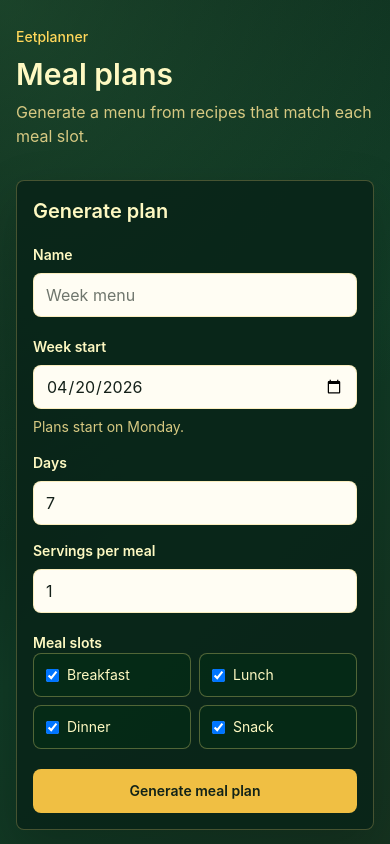
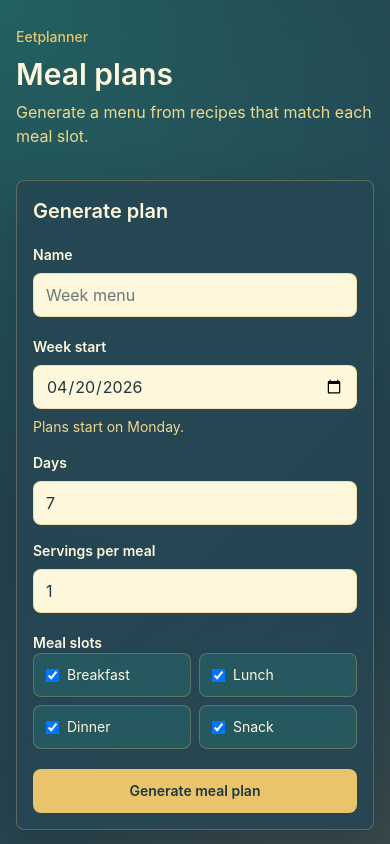
Before and after one commit to dariabilokin/eetplanner, a SvelteKit app: page /meal-plans in a window 390 px wide. Shown: the top 844 px of the page. Built offline with nearby package versions, Linux system fonts and the light colour scheme; no server answers; the database is empty.

Commit message:
Apply Coolors palette

```diff
--- a/src/app.css
+++ b/src/app.css
@@ -1,34 +1,41 @@
 @import "tailwindcss";
 
 :root {
-	color: #f5d878;
-	background: #092418;
+	--color-deep: #264653;
+	--color-teal: #2a9d8f;
+	--color-mustard: #e9c46a;
+	--color-orange: #f4a261;
+	--color-coral: #e76f51;
+	--color-cream: #fff7dc;
+	color: var(--color-mustard);
+	background: var(--color-deep);
 	font-family:
 		Inter, ui-sans-serif, system-ui, -apple-system, BlinkMacSystemFont, "Segoe UI", sans-serif;
 }
 
 html {
-	background: #092418;
+	background: var(--color-deep);
 }
 
 body {
 	min-height: 100vh;
 	margin: 0;
 	background:
-		radial-gradient(circle at top left, rgba(54, 122, 73, 0.42), transparent 34rem),
-		linear-gradient(135deg, #071b13 0%, #103a25 48%, #172f1d 100%);
-	color: #f5d878;
+		radial-gradient(circle at top left, rgba(42, 157, 143, 0.42), transparent 34rem),
+		radial-gradient(circle at bottom right, rgba(244, 162, 97, 0.2), transparent 30rem),
+		linear-gradient(135deg, #1d3540 0%, #264653 48%, #203b45 100%);
+	color: var(--color-mustard);
 }
 
 input,
 select,
 textarea {
-	background: #fffdf3;
-	color: #142019;
+	background: var(--color-cream);
+	color: #203640;
 }
 
 ::placeholder {
-	color: #6f766d;
+	color: #69777a;
 }
 
 a {
@@ -36,49 +43,90 @@ a {
 }
 
 .app-page {
-	color: #f5d878;
+	color: var(--color-mustard);
 }
 
 .app-muted {
-	color: #d7c982;
+	color: #f0d88b;
 }
 
 .app-link {
-	color: #ffd75a;
+	color: var(--color-mustard);
 }
 
 .app-link:hover {
-	color: #fff1a6;
+	color: #fff0b0;
 }
 
 .app-panel {
-	border: 1px solid rgba(245, 216, 120, 0.26);
-	background: rgba(9, 36, 24, 0.86);
+	border: 1px solid rgba(233, 196, 106, 0.28);
+	background: rgba(38, 70, 83, 0.86);
 	box-shadow: 0 18px 50px rgba(0, 0, 0, 0.18);
 }
 
 .app-panel-strong {
-	border: 1px solid rgba(245, 216, 120, 0.34);
-	background: rgba(6, 27, 18, 0.94);
+	border: 1px solid rgba(233, 196, 106, 0.38);
+	background: rgba(31, 58, 69, 0.96);
 	box-shadow: 0 24px 70px rgba(0, 0, 0, 0.24);
 }
 
 .app-input {
-	border: 1px solid rgba(245, 216, 120, 0.42);
-	background: #fffdf3;
-	color: #142019;
+	border: 1px solid rgba(233, 196, 106, 0.48);
+	background: var(--color-cream);
+	color: #203640;
 }
 
 .app-input:focus {
-	border-color: #f5d878;
-	outline: 3px solid rgba(245, 216, 120, 0.28);
+	border-color: var(--color-mustard);
+	outline: 3px solid rgba(233, 196, 106, 0.28);
 }
 
 .app-button {
-	background: #f0bf43;
-	color: #112218;
+	background: var(--color-mustard);
+	color: #203640;
 }
 
 .app-button:hover {
-	background: #ffd75a;
+	background: var(--color-orange);
 }
+
+.app-border {
+	border-color: rgba(233, 196, 106, 0.28);
+}
+
+.app-surface {
+	background: rgba(38, 70, 83, 0.72);
+}
+
+.app-surface-alt {
+	background: rgba(42, 157, 143, 0.34);
+}
+
+.app-surface-soft {
+	background: rgba(42, 157, 143, 0.22);
+}
+
+.app-badge {
+	background: var(--color-mustard);
+	color: #203640;
+}
+
+.app-badge-alt {
+	background: var(--color-teal);
+	color: #fff7dc;
+}
+
+.app-badge-warm {
+	background: var(--color-orange);
+	color: #203640;
+}
+
+.app-danger {
+	border-color: rgba(231, 111, 81, 0.7);
+	background: rgba(231, 111, 81, 0.16);
+	color: #ffd7ca;
+}
+
+.app-danger:hover {
+	background: rgba(231, 111, 81, 0.28);
+}
--- a/src/routes/+page.svelte
+++ b/src/routes/+page.svelte
@@ -29,8 +29,8 @@
 
 <main class="app-page mx-auto flex min-h-screen w-full max-w-5xl flex-col gap-8 px-4 py-8 sm:px-6">
 	<section class="flex flex-col gap-4">
-		<p class="text-sm font-semibold uppercase tracking-wide text-yellow-300">Eetplanner</p>
-		<h1 class="max-w-3xl text-4xl font-semibold text-yellow-100 sm:text-5xl">Plan meals without rebuilding the same list every week.</h1>
+		<p class="text-sm font-semibold uppercase tracking-wide text-[var(--color-mustard)]">Eetplanner</p>
+		<h1 class="max-w-3xl text-4xl font-semibold text-[var(--color-cream)] sm:text-5xl">Plan meals without rebuilding the same list every week.</h1>
 		<p class="app-muted max-w-2xl text-lg">
 			Start with recipes. Menus, calorie totals, and shopping lists will build from that data.
 		</p>
@@ -40,9 +40,9 @@
 		{#each links as link}
 			<a
 				href={link.href}
-				class="app-panel rounded-lg p-4 transition hover:border-yellow-200"
+				class="app-panel rounded-lg p-4 transition hover:border-[var(--color-orange)]"
 			>
-				<h2 class="text-lg font-semibold text-yellow-100">{link.title}</h2>
+				<h2 class="text-lg font-semibold text-[var(--color-cream)]">{link.title}</h2>
 				<p class="app-muted mt-2 text-sm leading-6">{link.text}</p>
 			</a>
 		{/each}
--- a/src/routes/meal-plans/+page.svelte
+++ b/src/routes/meal-plans/+page.svelte
@@ -36,46 +36,46 @@
 <main class="app-page mx-auto flex min-h-screen w-full max-w-6xl flex-col gap-8 px-4 py-6 sm:px-6">
 	<header>
 		<a href="/" class="app-link text-sm font-medium">Eetplanner</a>
-		<h1 class="mt-2 text-3xl font-semibold text-yellow-100">Meal plans</h1>
+		<h1 class="mt-2 text-3xl font-semibold text-[var(--color-cream)]">Meal plans</h1>
 		<p class="app-muted mt-2">Generate a menu from recipes that match each meal slot.</p>
 	</header>
 
 	<section class="grid gap-6 lg:grid-cols-[24rem_1fr]">
 		<form method="POST" action="?/generate" class="app-panel grid content-start gap-5 rounded-lg p-4">
-			<h2 class="text-xl font-semibold text-yellow-100">Generate plan</h2>
+			<h2 class="text-xl font-semibold text-[var(--color-cream)]">Generate plan</h2>
 
 			{#if form?.message}
-				<p class="rounded-lg border border-red-200 bg-red-50 p-3 text-sm text-red-800">{form.message}</p>
+				<p class="app-danger rounded-lg border p-3 text-sm">{form.message}</p>
 			{/if}
 
 			<label class="grid gap-2">
-				<span class="text-sm font-semibold text-yellow-100">Name</span>
+				<span class="text-sm font-semibold text-[var(--color-cream)]">Name</span>
 				<input name="name" value={values.name} placeholder="Week menu" class="app-input min-h-11 rounded-lg px-3" />
 			</label>
 
 			<div class="grid gap-4 sm:grid-cols-3 lg:grid-cols-1">
 				<label class="grid gap-2">
-					<span class="text-sm font-semibold text-yellow-100">Week start</span>
+					<span class="text-sm font-semibold text-[var(--color-cream)]">Week start</span>
 					<input name="startDate" type="date" value={values.startDate} class="app-input min-h-11 rounded-lg px-3" required />
 					<span class="app-muted text-sm">Plans start on Monday.</span>
 				</label>
 
 				<label class="grid gap-2">
-					<span class="text-sm font-semibold text-yellow-100">Days</span>
+					<span class="text-sm font-semibold text-[var(--color-cream)]">Days</span>
 					<input name="days" type="number" min="1" max="21" value={values.days} class="app-input min-h-11 rounded-lg px-3" required />
 				</label>
 
 				<label class="grid gap-2">
-					<span class="text-sm font-semibold text-yellow-100">Servings per meal</span>
+					<span class="text-sm font-semibold text-[var(--color-cream)]">Servings per meal</span>
 					<input name="servings" type="number" min="1" value={values.servings} class="app-input min-h-11 rounded-lg px-3" required />
 				</label>
 			</div>
 
 			<fieldset class="grid gap-2">
-				<legend class="text-sm font-semibold text-yellow-100">Meal slots</legend>
+				<legend class="text-sm font-semibold text-[var(--color-cream)]">Meal slots</legend>
 				<div class="grid grid-cols-2 gap-2">
 					{#each mealTypeOptions as mealType}
-						<label class="flex min-h-11 items-center gap-2 rounded-lg border border-yellow-200/30 bg-green-950/50 px-3 text-sm capitalize text-yellow-100">
+						<label class="flex min-h-11 items-center gap-2 rounded-lg border app-border app-surface-soft px-3 text-sm capitalize text-[var(--color-cream)]">
 							<input name="mealTypes" type="checkbox" value={mealType} checked={values.mealTypes.includes(mealType)} />
 							{mealType}
 						</label>
@@ -90,21 +90,21 @@
 
 		<section class="content-start">
 			<div class="flex items-center justify-between gap-3">
-				<h2 class="text-xl font-semibold text-yellow-100">Saved plans</h2>
+				<h2 class="text-xl font-semibold text-[var(--color-cream)]">Saved plans</h2>
 				<a href="/recipes" class="app-link text-sm font-semibold">Manage recipes</a>
 			</div>
 
 			{#if data.plans.length === 0}
 				<div class="app-panel mt-3 rounded-lg border-dashed p-6">
-					<h3 class="text-lg font-semibold text-yellow-100">No meal plans yet</h3>
+					<h3 class="text-lg font-semibold text-[var(--color-cream)]">No meal plans yet</h3>
 					<p class="app-muted mt-2">Generate the first plan from your imported recipes.</p>
 				</div>
 			{:else}
 				<div class="mt-3 grid gap-3">
 					{#each data.plans as plan}
-						<a href={`/meal-plans/${plan.id}`} class="app-panel grid gap-2 rounded-lg p-4 transition hover:border-yellow-200 sm:grid-cols-[1fr_auto]">
+						<a href={`/meal-plans/${plan.id}`} class="app-panel grid gap-2 rounded-lg p-4 transition hover:border-[var(--color-orange)] sm:grid-cols-[1fr_auto]">
 							<div>
-								<h3 class="font-semibold text-yellow-100">{plan.name}</h3>
+								<h3 class="font-semibold text-[var(--color-cream)]">{plan.name}</h3>
 								<p class="app-muted mt-1 text-sm">{plan.startDate} to {plan.endDate}</p>
 							</div>
 							<span class="app-link text-sm font-semibold">Open</span>
--- a/src/routes/shopping-list/+page.svelte
+++ b/src/routes/shopping-list/+page.svelte
@@ -5,12 +5,12 @@
 <main class="app-page mx-auto flex min-h-screen w-full max-w-4xl flex-col gap-6 px-4 py-6 sm:px-6">
 	<header>
 		<a href="/" class="app-link text-sm font-medium">Eetplanner</a>
-		<h1 class="mt-2 text-3xl font-semibold text-yellow-100">Shopping list</h1>
+		<h1 class="mt-2 text-3xl font-semibold text-[var(--color-cream)]">Shopping list</h1>
 		<p class="app-muted mt-2">This will collect ingredients from a saved meal plan and group repeated items.</p>
 	</header>
 
 	<section class="app-panel rounded-lg border-dashed p-6">
-		<h2 class="text-lg font-semibold text-yellow-100">Waiting for meal plans</h2>
+		<h2 class="text-lg font-semibold text-[var(--color-cream)]">Waiting for meal plans</h2>
 		<p class="app-muted mt-2">Once menus exist, this page can show ingredients with the meals that use them.</p>
 		<a href="/recipes" class="app-link mt-4 inline-flex text-sm font-semibold">Go to recipes</a>
 	</section>
```
Also changed, not shown: src/routes/ingredients/+page.svelte (+4 -4 lines), src/routes/meal-plans/[id]/+page.svelte (+24 -23 lines), src/routes/recipes/+page.svelte (+9 -9 lines), src/routes/recipes/[id]/+page.svelte (+11 -11 lines), src/routes/recipes/[id]/edit/+page.svelte (+11 -11 lines), src/routes/recipes/new/+page.svelte (+11 -11 lines).
